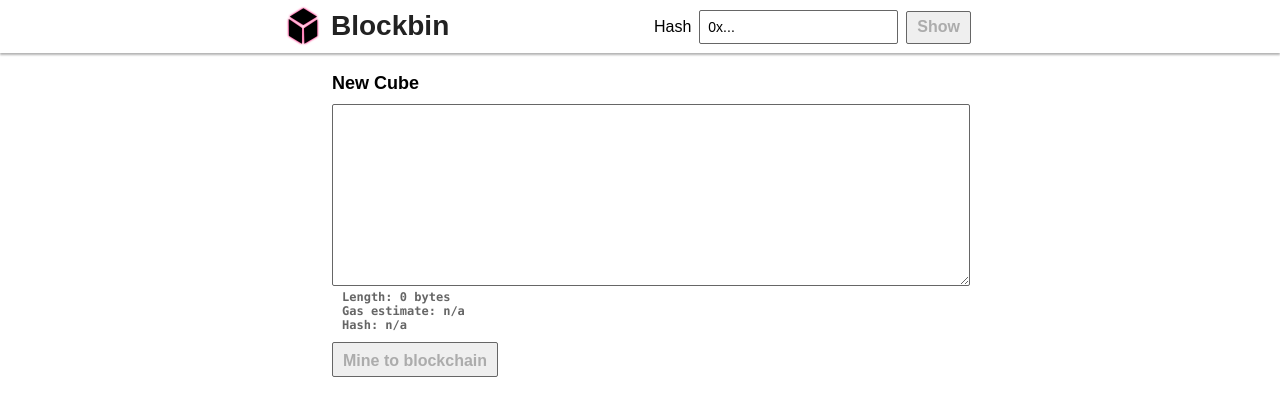
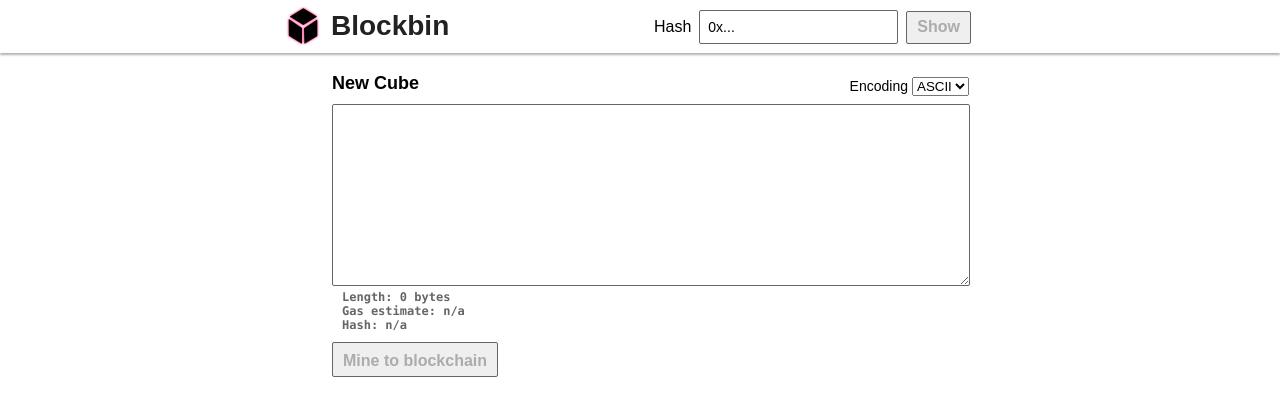
Before and after one commit to ArnaudBrousseau/blockbin, a React app in the folder webapp/: page / in a window 1280 px wide. Shown: the top 416 px of the page. Built offline with nearby package versions, Linux system fonts and the light colour scheme.

Commit message:
Adds a 1-option dropdown to let the user know that the only supported codec for cubes is ASCII right now.

```diff
--- a/webapp/src/App.css
+++ b/webapp/src/App.css
@@ -78,6 +78,19 @@
   font-size: 18px;
 }
 
+.codec-select {
+  font-size: 14px;
+  font-weight: normal;
+  float: right;
+  margin-top: 4px;
+  margin-right: -21px;
+}
+
+.codec-select label {
+  padding-right: 4px;
+}
+
+
 .new-cube-textarea {
   width: 100%;
   padding: 10px;
@@ -121,6 +134,14 @@
   font-size: 14px;
   border: 1px #666 solid;
   margin-bottom: 10px;
+  position: relative;
+}
+.cube-display-codec {
+  position: absolute;
+  left: 10px;
+  top: -7px;
+  background-color: white;
+  font-size: 12px;
 }
 
 .faded { color: #666; }
--- a/webapp/src/components/Cube.js
+++ b/webapp/src/components/Cube.js
@@ -50,10 +50,12 @@ class Cube extends Component {
       <div className="app-pagecontainer">
           <h3 className="app-title nerdy">@{this.state.hash}</h3>
           <div className="cube-display nerdy">
+            <span className="cube-display-codec faded">Bytes</span>
+            {this.state.content}
+          </div>
+          <div className="cube-display nerdy">
+            <span className="cube-display-codec faded">ASCII</span>
             {window.web3.toAscii(this.state.content)}
-          </div>
-          <div className="cube-display nerdy faded">
-            {this.state.content}
           </div>
           <div className="cube-error">{this.state.error}</div>
       </div>
--- a/webapp/src/components/NewCubeForm.js
+++ b/webapp/src/components/NewCubeForm.js
@@ -1,6 +1,9 @@
 import React, { Component } from 'react';
 import { createBlockbinContract } from '../util/ethereum';
 
+const SUPPORTED_CODECS = {
+  'ASCII': 'ascii'
+};
 
 function SuccessBanner(props) {
   if (!props.successes || !props.successes.length) {
@@ -33,9 +36,9 @@ function WarningBanner(props) {
 class NewCubeForm extends Component {
   constructor(props) {
     super(props);
-
     this.state = {
       content: '',
+      codec: SUPPORTED_CODECS.ASCII,
       estimate: 'n/a',
       contentHash: 'n/a',
       cubeBytes: '0x',
@@ -62,12 +65,17 @@ class NewCubeForm extends Component {
     this.handleSubmit = this.handleSubmit.bind(this);
   }
 
+  encode(content, codec) {
+    if (codec === SUPPORTED_CODECS.ASCII) {
+      return this.web3.fromAscii(content);
+    } else {
+      throw new Error('Unsupported codec: ' + codec);
+    }
+  };
+
   handleChange(event) {
     const content = event.target.value;
-    // TODO: what about emojis or other types of content?
-    // I don't think we should assume `this.state.content` to be ascii in the
-    // first place...
-    const cubeBytes = this.web3.fromAscii(content);
+    const cubeBytes = this.encode(content, this.state.codec)
     const contentHash = this.web3.sha3(cubeBytes);
 
     this.setState({
@@ -143,6 +151,12 @@ class NewCubeForm extends Component {
 
         <h3 className="app-title app-title-bigger">
           New Cube
+          <div className="codec-select">
+              <label htmlFor="codec">Encoding</label>
+              <select id="codec">
+                <option value="ascii">ASCII</option>
+              </select>
+          </div>
         </h3>
         <textarea
           className="new-cube-textarea nerdy"
```
